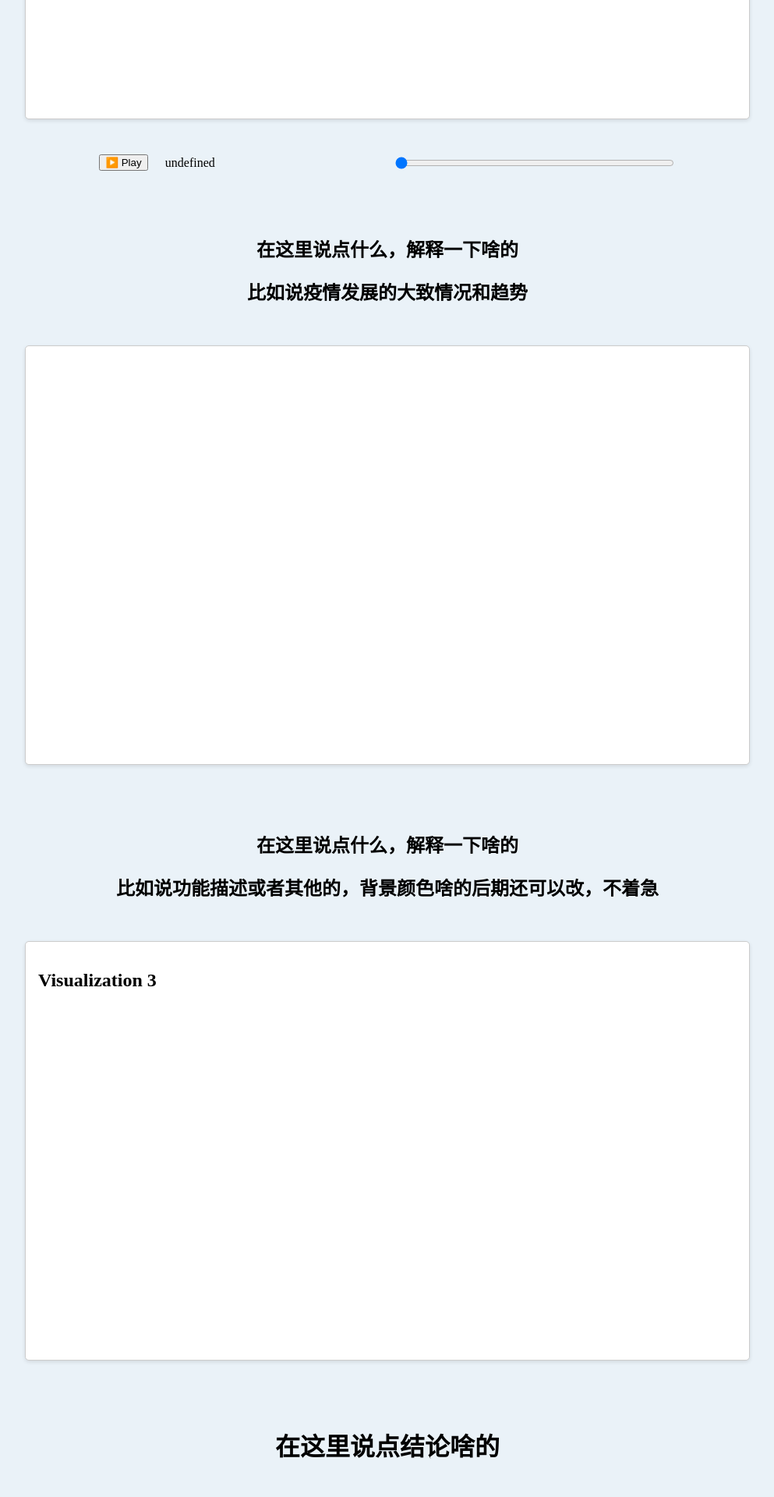
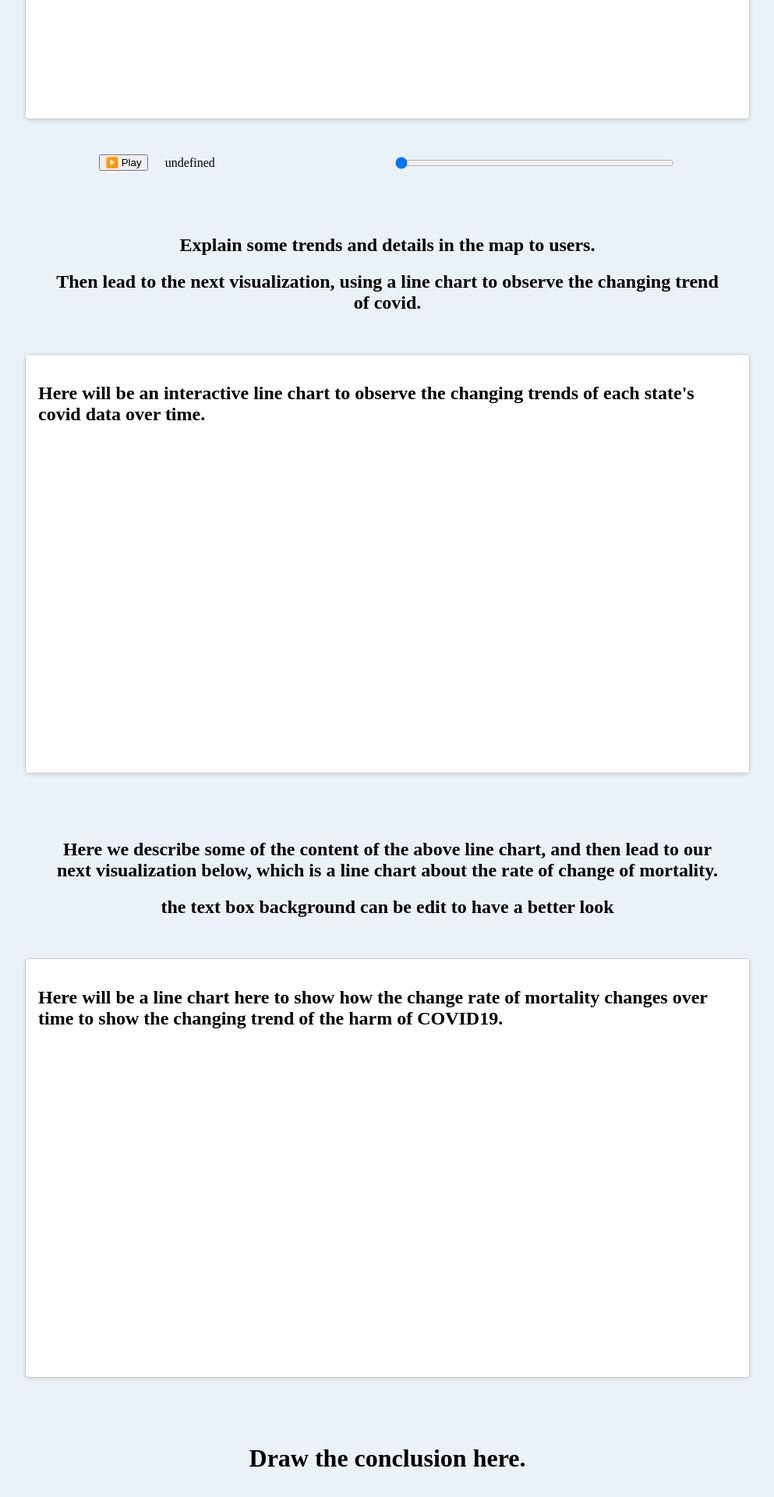
Before and after one commit to KUJIcheng/US-COVID19-Analysis, a SvelteKit app: page / in a window 1280 px wide. Shown: the part 568-2488 px from the top of the page at 78% size, without its empty margins (143-1136 px from the left). Built offline with nearby package versions, Linux system fonts and the light colour scheme; no server answers.

Commit message:
page description upload

```diff
--- a/src/components/App.svelte
+++ b/src/components/App.svelte
@@ -197,26 +197,27 @@
   </div>
 
   <div class="text-box">
-    <h2>在这里说点什么，解释一下啥的</h2>
-    <h2>比如说疫情发展的大致情况和趋势</h2>
+    <h2>Explain some trends and details in the map to users.</h2>
+    <h2>Then lead to the next visualization, using a line chart to observe the changing trend of covid.</h2>
   </div>
 
   <div class="visualization">
+    <h2>Here will be an interactive line chart to observe the changing trends of each state's covid data over time.</h2>
     <svg bind:this={svg2} width="100%" height="98%"></svg>
   </div>
 
   <div class="text-box">
-    <h2>在这里说点什么，解释一下啥的</h2>
-    <h2>比如说功能描述或者其他的，背景颜色啥的后期还可以改，不着急</h2>
+    <h2>Here we describe some of the content of the above line chart, and then lead to our next visualization below, which is a line chart about the rate of change of mortality.</h2>
+    <h2>the text box background can be edit to have a better look</h2>
   </div>
 
   <div class="visualization">
-    <h2>Visualization 3</h2>
+    <h2>Here will be a line chart here to show how the change rate of mortality changes over time to show the changing trend of the harm of COVID19.</h2>
     <!-- 可视化组件3将放置在这里 -->
   </div>
 
   <div class="text-box">
-    <h1>在这里说点结论啥的</h1>
+    <h1>Draw the conclusion here.</h1>
   </div>
 </div>
 
```
